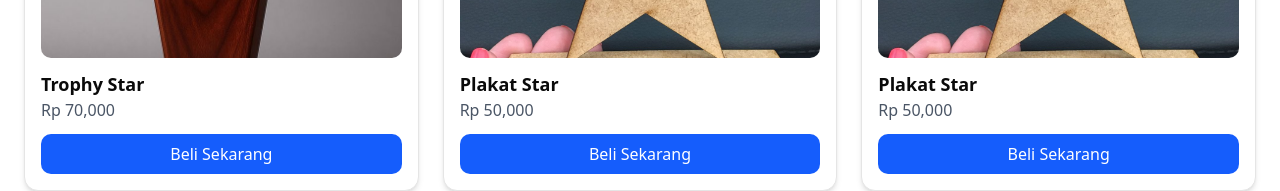
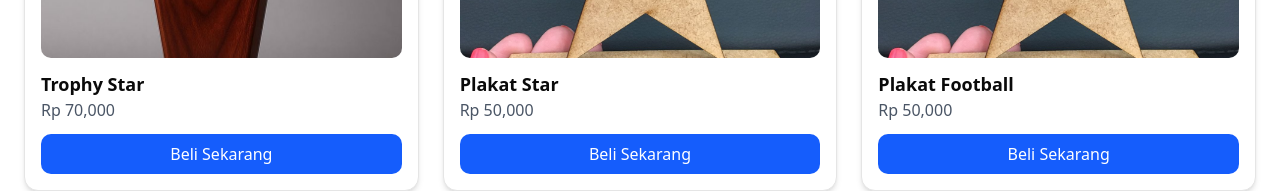
Before and after one commit to anisasetianingsih13/Beli-Trophy, a Next.js app in the folder web/: page /product in a window 1280 px wide. Shown: the part 1333-1524 px from the top of the page. Built offline with nearby package versions, Linux system fonts and the light colour scheme.

Commit message:
Tambah judl

```diff
--- a/web/src/app/(user)/product/page.tsx
+++ b/web/src/app/(user)/product/page.tsx
@@ -78,7 +78,7 @@ export default function ProdukCatalog() {
     },
     {
       id: 12,
-      name: "Plakat Star",
+      name: "Plakat Football",
       price: 50000,
       image: "/images/star.jpg",
     },
```
